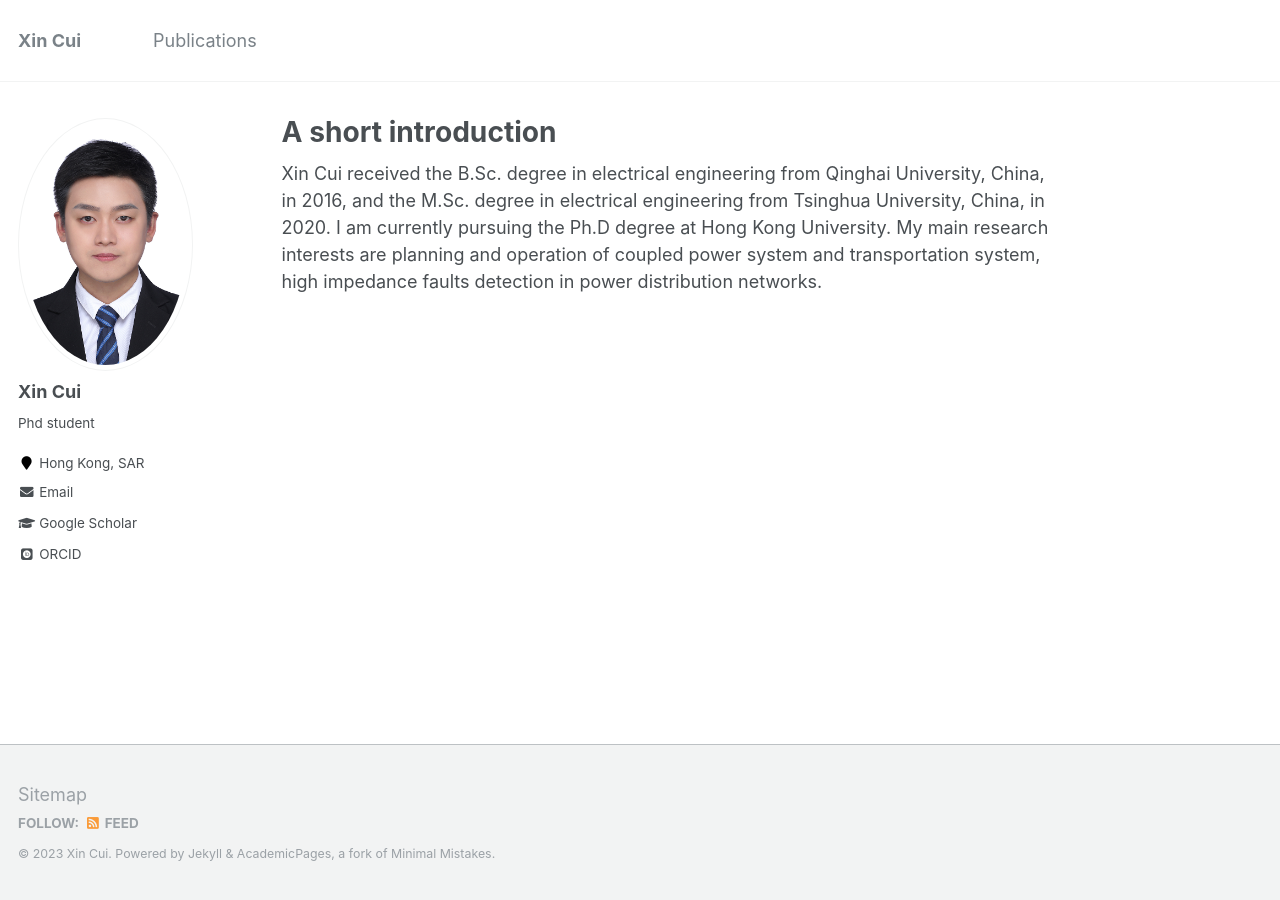
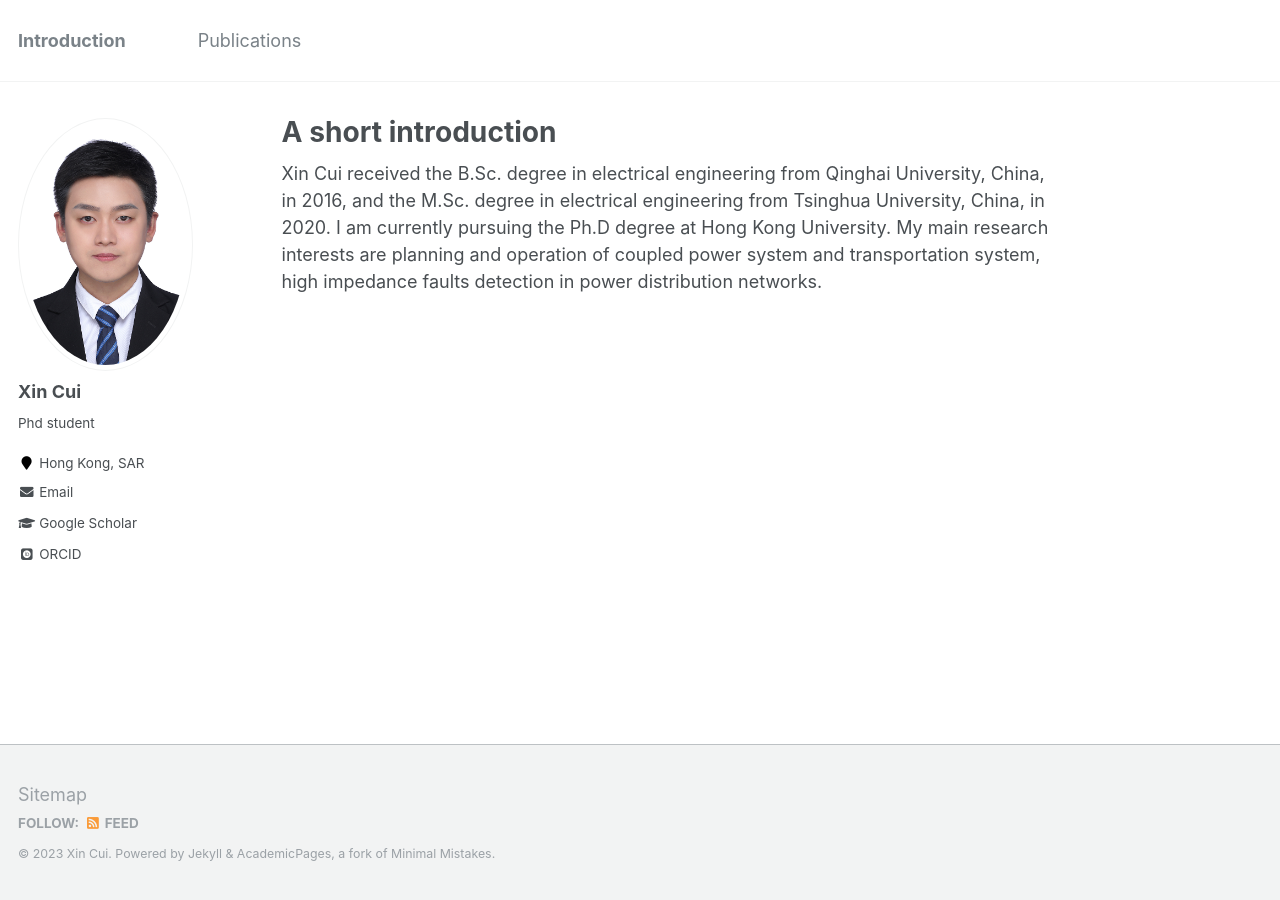
Before and after one commit to CUIXINPOWER/web, a Jekyll site: the page built from _pages/about.md, in a window 1280 px wide. Built offline with Jekyll 4.4.1, drawn with Linux system fonts in a browser that asks for light colours; some web fonts are replaced.

Commit message:
Update _config.yml

```diff
--- a/_config.yml
+++ b/_config.yml
@@ -7,7 +7,7 @@
 
 # Site Settings
 locale                   : "en-US"
-title                    : "Xin Cui"
+title                    : "Introduction"
 title_separator          : "-"
 name                     : &name "Xin Cui"
 description              : &description "Phd student"
```
